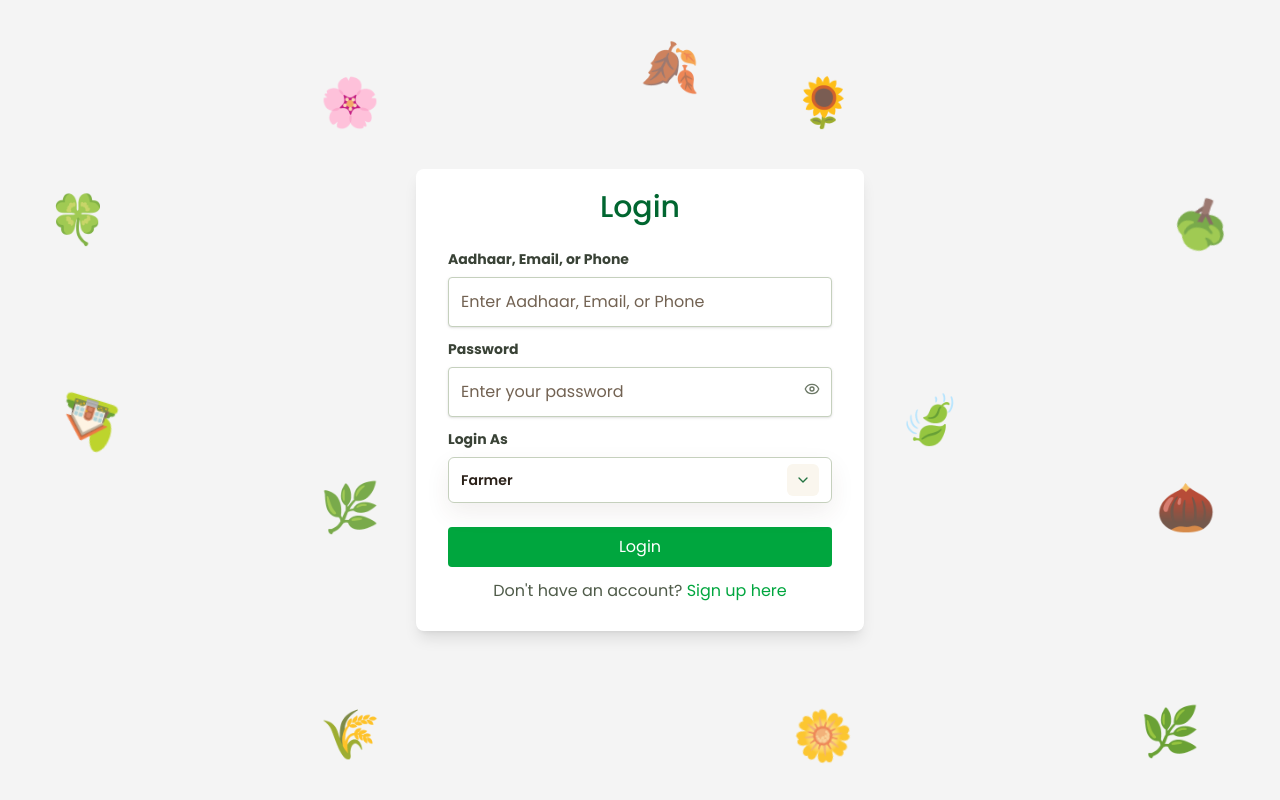
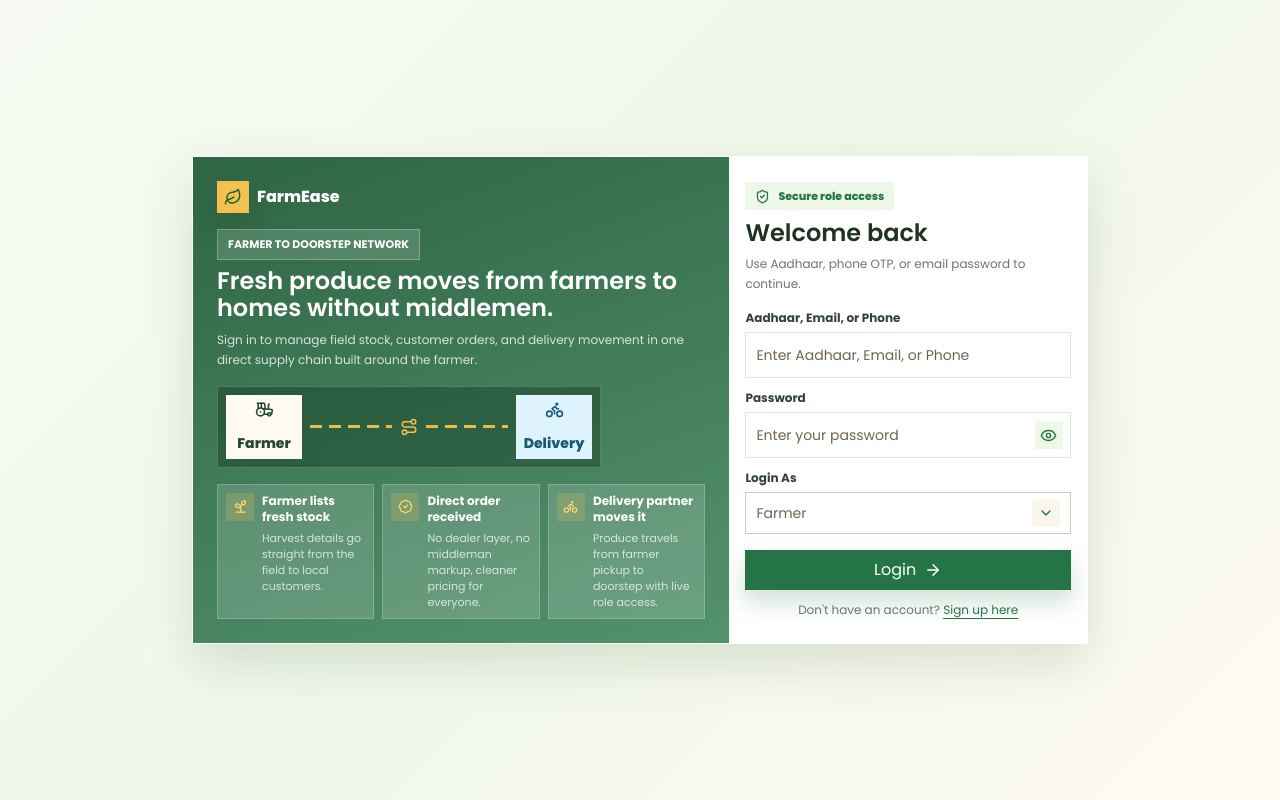
Before and after one commit to JayaramireddyMeeniga/farmease-frontend, a React (Vite) app: page / in a window 1280 px wide. Built offline with nearby package versions, Linux system fonts and the light colour scheme.

Commit message:
refactor: remove unused Login.css and enhance Login component layout

```diff
--- a/src/authentication/login/Login.css
+++ /dev/null
@@ -1,45 +0,0 @@
-@keyframes float {
-
-  0%,
-  100% {
-    transform: translateY(0px);
-  }
-
-  50% {
-    transform: translateY(-15px);
-  }
-}
-
-@keyframes floatSlow {
-
-  0%,
-  100% {
-    transform: translateY(0px);
-  }
-
-  50% {
-    transform: translateY(-8px);
-  }
-}
-
-@keyframes rotateSlow {
-  0% {
-    transform: rotate(0deg);
-  }
-
-  100% {
-    transform: rotate(360deg);
-  }
-}
-
-.animate-float {
-  animation: float 3s ease-in-out infinite;
-}
-
-.animate-floatSlow {
-  animation: floatSlow 5s ease-in-out infinite;
-}
-
-.animate-rotateSlow {
-  animation: rotateSlow 10s linear infinite;
-}
--- a/src/authentication/login/Login.jsx
+++ b/src/authentication/login/Login.jsx
@@ -1,17 +1,44 @@
 import { useState } from "react";
 import { useNavigate } from "react-router-dom";
-import "./Login.css";
 import toast from "react-hot-toast";
 import { Input } from "../../components/ui/input";
 import { Select } from "../../components/ui/select";
-import { Eye, EyeOff } from "lucide-react";
-import Background from "../../components/Background";
+import {
+  ArrowRight,
+  BadgeCheck,
+  Bike,
+  Eye,
+  EyeOff,
+  Leaf,
+  Route,
+  ShieldCheck,
+  Sprout,
+  Tractor,
+} from "lucide-react";
 import { getRoleHomePath, getStoredUserRole } from "../../utils/roleUtils";
 
 const roleOptions = [
   { value: "farmer", label: "Farmer" },
   { value: "customer", label: "Customer" },
   { value: "deliveryPartner", label: "Delivery Partner" },
+];
+
+const deliverySteps = [
+  {
+    title: "Farmer lists fresh stock",
+    text: "Harvest details go straight from the field to local customers.",
+    icon: Sprout,
+  },
+  {
+    title: "Direct order received",
+    text: "No dealer layer, no middleman markup, cleaner pricing for everyone.",
+    icon: BadgeCheck,
+  },
+  {
+    title: "Delivery partner moves it",
+    text: "Produce travels from farmer pickup to doorstep with live role access.",
+    icon: Bike,
+  },
 ];
 
 const Login = () => {
@@ -86,16 +113,98 @@ const Login = () => {
   };
 
   return (
-    <div className="relative min-h-screen flex items-center justify-center bg-green-50 overflow-hidden">
-      <Background />
+    <div className="flex h-screen items-center justify-center overflow-hidden bg-[linear-gradient(135deg,#f7fbf3_0%,#eff8e9_48%,#fffaf0_100%)] text-[#203226]">
+      <div className="grid w-full max-w-4xl grid-cols-[60%_40%] overflow-hidden border border-white/80 bg-white/75 shadow-[0_20px_48px_rgba(52,74,45,0.15)] max-[900px]:h-auto max-[900px]:max-h-[calc(100vh-32px)] max-[900px]:max-w-md max-[900px]:grid-cols-1 max-[900px]:overflow-auto">
+        <section
+          className="flex flex-col justify-center gap-4 bg-[linear-gradient(160deg,rgba(29,88,52,0.92),rgba(36,116,70,0.78))] p-6 text-white max-[900px]:p-5"
+          aria-label="FarmEase direct delivery"
+        >
+          <div className="inline-flex w-fit items-center gap-2 text-base font-extrabold">
+            <span className="grid h-8 w-8 place-items-center bg-[#f4c04f] text-[#1c5f38] shadow-[0_12px_26px_rgba(20,45,30,0.18)]">
+              <Leaf size={18} />
+            </span>
+            <span>FarmEase</span>
+          </div>
 
-      <div className="bg-white px-8 pt-5 pb-7 rounded-lg shadow-lg w-full max-w-md z-10">
-        <h2 className="text-3xl font-medium text-green-800 mb-6 text-center">
-          Login
+          <div className="max-w-2xl">
+            <p className="mb-2 w-fit border border-white/25 bg-white/15 px-2.5 py-1.5 text-[11px] font-bold uppercase">
+              Farmer to doorstep network
+            </p>
+            <h1 className="m-0 max-w-xl text-2xl font-semibold leading-[1.12]">
+              Fresh produce moves from farmers to homes without middlemen.
+            </h1>
+            <p className="mt-2 max-w-lg text-xs leading-5 text-white/80">
+              Sign in to manage field stock, customer orders, and delivery
+              movement in one direct supply chain built around the farmer.
+            </p>
+          </div>
+
+          <div
+            className="grid w-full max-w-sm grid-cols-[76px_1fr_76px] items-center gap-2 border border-white/20 bg-[#0b2c1a]/35 p-2 backdrop-blur max-[520px]:grid-cols-1"
+            aria-hidden="true"
+          >
+            <div className="grid min-h-16 place-items-center gap-1 bg-[#fffaf0] text-center text-sm font-extrabold text-[#214b31]">
+              <Tractor size={19} />
+              <span>Farmer</span>
+            </div>
+            <div className="grid grid-cols-[1fr_auto_1fr] items-center gap-2 text-[#f4c04f] max-[520px]:min-h-9 max-[520px]:rotate-90">
+              <span className="h-0.75 bg-[repeating-linear-gradient(90deg,rgba(244,192,79,0.95)_0_12px,transparent_12px_19px)]" />
+              <Route size={18} />
+              <span className="h-0.75 bg-[repeating-linear-gradient(90deg,rgba(244,192,79,0.95)_0_12px,transparent_12px_19px)]" />
+            </div>
+            <div className="grid min-h-16 place-items-center gap-1 bg-[#dff3ff] text-center text-sm font-extrabold text-[#165c75]">
+              <Bike size={19} />
+              <span>Delivery</span>
+            </div>
+          </div>
+
+          <div className="grid grid-cols-3 gap-2 max-[900px]:grid-cols-1">
+            {deliverySteps.map((step) => {
+              const StepIcon = step.icon;
+
+              return (
+                <article
+                  className="flex gap-2 border border-white/20 bg-white/15 p-2"
+                  key={step.title}
+                >
+                  <span className="grid h-7 w-7 shrink-0 place-items-center bg-[#f4c04f]/20 text-[#ffd56f]">
+                    <StepIcon size={15} />
+                  </span>
+                  <div>
+                    <h3 className="m-0 mb-1 text-xs font-bold leading-snug">
+                      {step.title}
+                    </h3>
+                    <p className="m-0 text-[11px] leading-4 text-white/75">
+                      {step.text}
+                    </p>
+                  </div>
+                </article>
+              );
+            })}
+          </div>
+        </section>
+
+        <section
+          className="flex w-full items-center justify-center bg-white"
+          aria-label="Login form"
+        >
+          <div className="w-full max-w-none bg-white p-4">
+            <div className="mb-4">
+              <span className="mb-2 inline-flex w-fit items-center gap-2 bg-[#eef8e8] px-2.5 py-1.5 text-[11px] font-extrabold text-[#247446]">
+                <ShieldCheck size={15} />
+                Secure role access
+              </span>
+              <h2 className="m-0 text-2xl font-semibold leading-tight text-[#1f3325]">
+                Welcome back
               </h2>
-        <form onSubmit={handleLogin}>
-          <div className="mb-3">
-            <label className="block text-gray-700 text-sm font-bold mb-2">
+              <p className="mt-1.5 text-xs leading-5 text-[#687766]">
+                Use Aadhaar, phone OTP, or email password to continue.
+              </p>
+            </div>
+
+            <form onSubmit={handleLogin} className="grid gap-3">
+              <div className="grid gap-1.5">
+                <label className="text-xs font-bold text-[#314334]">
                   Aadhaar, Email, or Phone
                 </label>
                 <Input
@@ -104,12 +213,8 @@ const Login = () => {
                   onChange={handleIdentifierChange}
                   placeholder="Enter Aadhaar, Email, or Phone"
                   required
+                  className="rounded-none border-[#dbe7d4] p-2.5 text-xs shadow-none placeholder:text-sm focus-visible:border-[#2f8f4e] focus-visible:ring-[#2f8f4e]/20"
                 />
-            {/* {/^\d+$/.test(identifier) && (
-              <p className="text-sm text-gray-500 mt-1">
-                {identifier.length}/12 digits {identifier.length === 12 ? "✓" : ""}
-              </p>
-            )} */}
               </div>
 
               {isOtpRequired && (
@@ -118,22 +223,26 @@ const Login = () => {
                     <button
                       type="button"
                       onClick={sendOtp}
-                  className="w-full bg-blue-600 text-white py-2 rounded-lg hover:bg-blue-700 mb-4"
+                      className="inline-flex min-h-10 items-center justify-center gap-2 bg-[#e5f4ff] px-3 text-sm font-extrabold text-[#165c75] transition hover:-translate-y-0.5"
                     >
                       Send OTP
+                      <ArrowRight size={17} />
                     </button>
                   ) : (
-                <div className="mb-4">
-                  <label className="block text-gray-700 text-sm font-bold mb-2">
+                    <div className="grid gap-1.5">
+                      <label className="text-xs font-extrabold text-[#314334]">
                         Enter OTP
                       </label>
                       <Input
                         type="text"
                         value={otp}
-                    onChange={(e) => setOtp(e.target.value.replace(/\D/g, ""))}
+                        onChange={(e) =>
+                          setOtp(e.target.value.replace(/\D/g, ""))
+                        }
                         maxLength="6"
                         placeholder="Enter 6-digit OTP"
                         required
+                        className="min-h-10 rounded-none border-[#dbe7d4] p-2.5 text-xs shadow-none placeholder:text-sm focus-visible:border-[#2f8f4e] focus-visible:ring-[#2f8f4e]/20"
                       />
                     </div>
                   )}
@@ -141,30 +250,35 @@ const Login = () => {
               )}
 
               {!isOtpRequired && (
-            <div className="mb-3 relative">
-              <label className="block text-gray-700 text-sm font-bold mb-2">
+                <div className="grid gap-1.5">
+                  <label className="text-xs font-bold text-[#314334]">
                     Password
                   </label>
 
+                  <div className="relative">
                     <Input
                       type={showPassword ? "text" : "password"}
                       value={password}
                       onChange={(e) => setPassword(e.target.value)}
                       placeholder="Enter your password"
                       required
+                      className="min-h-10 rounded-none border-[#dbe7d4] p-2.5 pr-11 text-xs shadow-none placeholder:text-sm focus-visible:border-[#2f8f4e] focus-visible:ring-[#2f8f4e]/20"
                     />
 
-              <span
+                    <button
+                      type="button"
                       onClick={() => setShowPassword(!showPassword)}
-                className="absolute right-3 top-[42px] cursor-pointer text-gray-500"
+                      className="absolute right-2 top-1/2 grid h-7 w-7 -translate-y-1/2 place-items-center border-0 bg-[#eef8e8] text-[#247446]"
+                      aria-label={showPassword ? "Hide password" : "Show password"}
                     >
-                {showPassword ? <EyeOff size={16} /> : <Eye size={16} />}
-              </span>
+                      {showPassword ? <EyeOff size={17} /> : <Eye size={17} />}
+                    </button>
+                  </div>
                 </div>
               )}
 
-          <div className="mb-6">
-            <label className="block text-gray-700 text-sm font-bold mb-2">
+              <div className="grid gap-1.5">
+                <label className="text-xs font-bold text-[#314334]">
                   Login As
                 </label>
                 <Select
@@ -172,25 +286,30 @@ const Login = () => {
                   onChange={(e) => setRole(e.target.value)}
                   options={roleOptions}
                   aria-label="Login role"
+                  className="**:[[role=listbox]]:bottom-full **:[[role=listbox]]:top-auto **:[[role=listbox]]:mb-1 **:[[role=listbox]]:mt-0 [&_button>span:first-child>span]:text-sm [&_button>span:first-child>span]:font-normal [&_button>span:first-child>span]:text-[#726252] [&_button]:min-h-10 [&_button]:rounded-none [&_button]:px-2.5 [&_button]:shadow-none"
                 />
               </div>
 
               <button
                 type="submit"
-            className="w-full bg-green-600 text-white py-2 rounded-sm hover:bg-green-700 cursor-pointer"
+                className="mt-1 inline-flex min-h-10 items-center justify-center gap-2 bg-[#247446] px-3 text-sm font-extrabold text-white shadow-[0_12px_24px_rgba(36,116,70,0.22)] transition hover:-translate-y-0.5 hover:bg-[#1d623a]"
               >
                 Login
+                <ArrowRight size={18} />
               </button>
             </form>
-        <p className="mt-3 text-center text-gray-600">
+
+            <p className="mt-3 text-center text-xs text-[#687766]">
               Don't have an account?{" "}
               <button
                 onClick={() => navigate("/signup")}
-            className="text-green-600 hover:underline cursor-pointer"
+                className="border-0 bg-transparent font-extrabold text-[#247446] underline underline-offset-4"
               >
                 Sign up here
               </button>
             </p>
+          </div>
+        </section>
       </div>
     </div>
   );
--- a/src/components/ui/select.jsx
+++ b/src/components/ui/select.jsx
@@ -138,7 +138,7 @@ const Select = React.forwardRef(
             <span
               className={cn(
                 "block truncate text-sm font-semibold leading-5",
-                selectedOption ? "text-[var(--fe-text)]" : "text-gray-500"
+                selectedOption ? "text-(--fe-text)" : "text-gray-500"
               )}
             >
               {displayLabel}
@@ -147,8 +147,8 @@ const Select = React.forwardRef(
 
           <span
             className={cn(
-              "grid h-8 w-8 shrink-0 place-items-center rounded-md bg-[var(--fe-bg-soft)] text-[var(--fe-primary-700)] transition-all duration-200",
-              open && "rotate-180 bg-[var(--fe-primary-100)]"
+              "grid h-7 w-7 shrink-0 place-items-center rounded bg-(--fe-bg-soft) text-(--fe-primary-700) transition-all duration-200",
+              open && "rotate-180 bg-(--fe-primary-100)"
             )}
           >
             <ChevronDown className="h-4 w-4" />
@@ -176,7 +176,7 @@ const Select = React.forwardRef(
                     "flex w-full items-center gap-2 px-3 py-2 text-left text-sm transition-colors",
                     selected
                       ? "bg-green-50 font-semibold text-green-800"
-                      : "text-[var(--fe-text)] hover:bg-gray-50",
+                      : "text-(--fe-text) hover:bg-gray-50",
                     option.disabled && "cursor-not-allowed opacity-50"
                   )}
                 >
```
Lines whose indentation alone changed are shown as unchanged.
